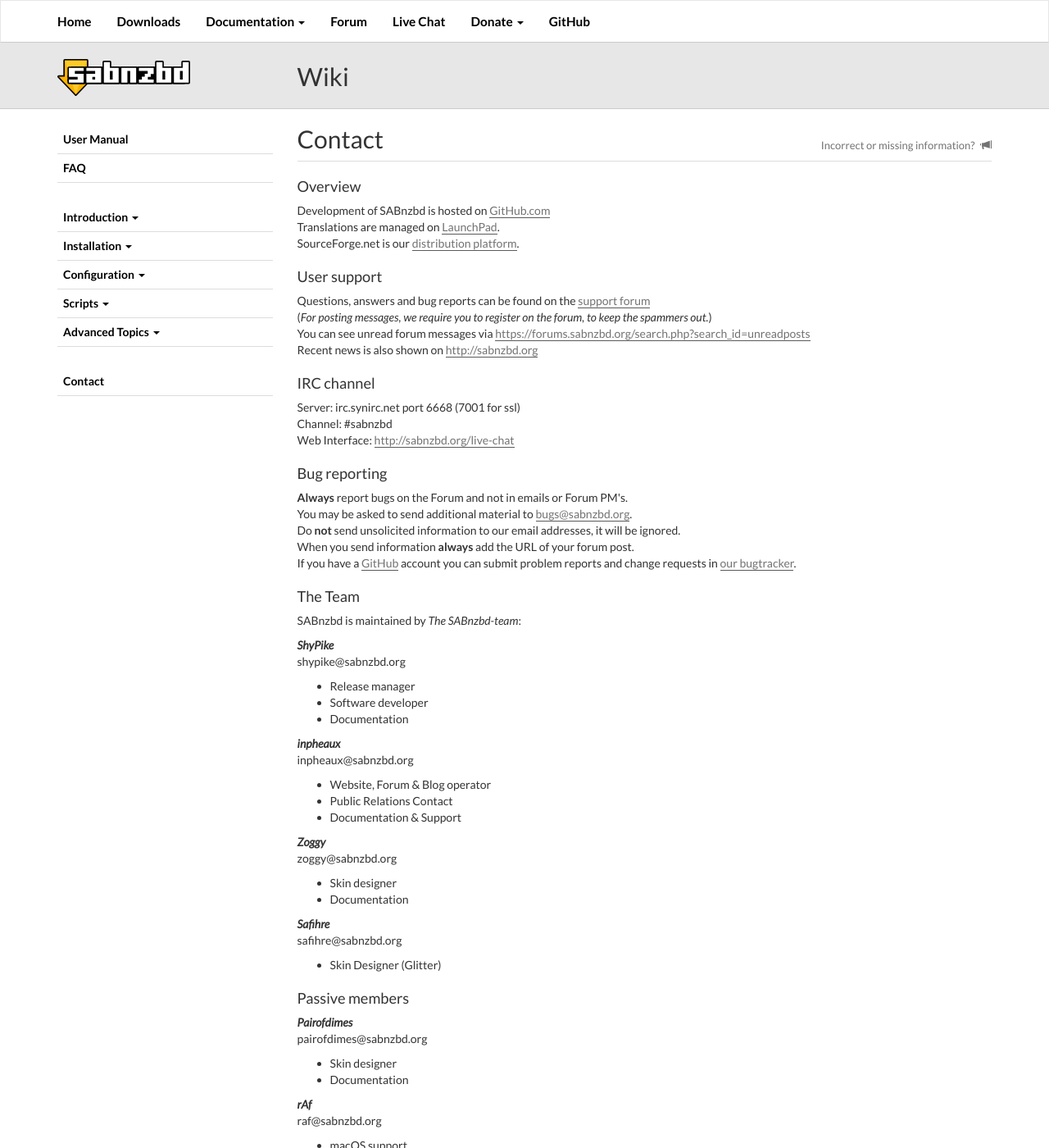
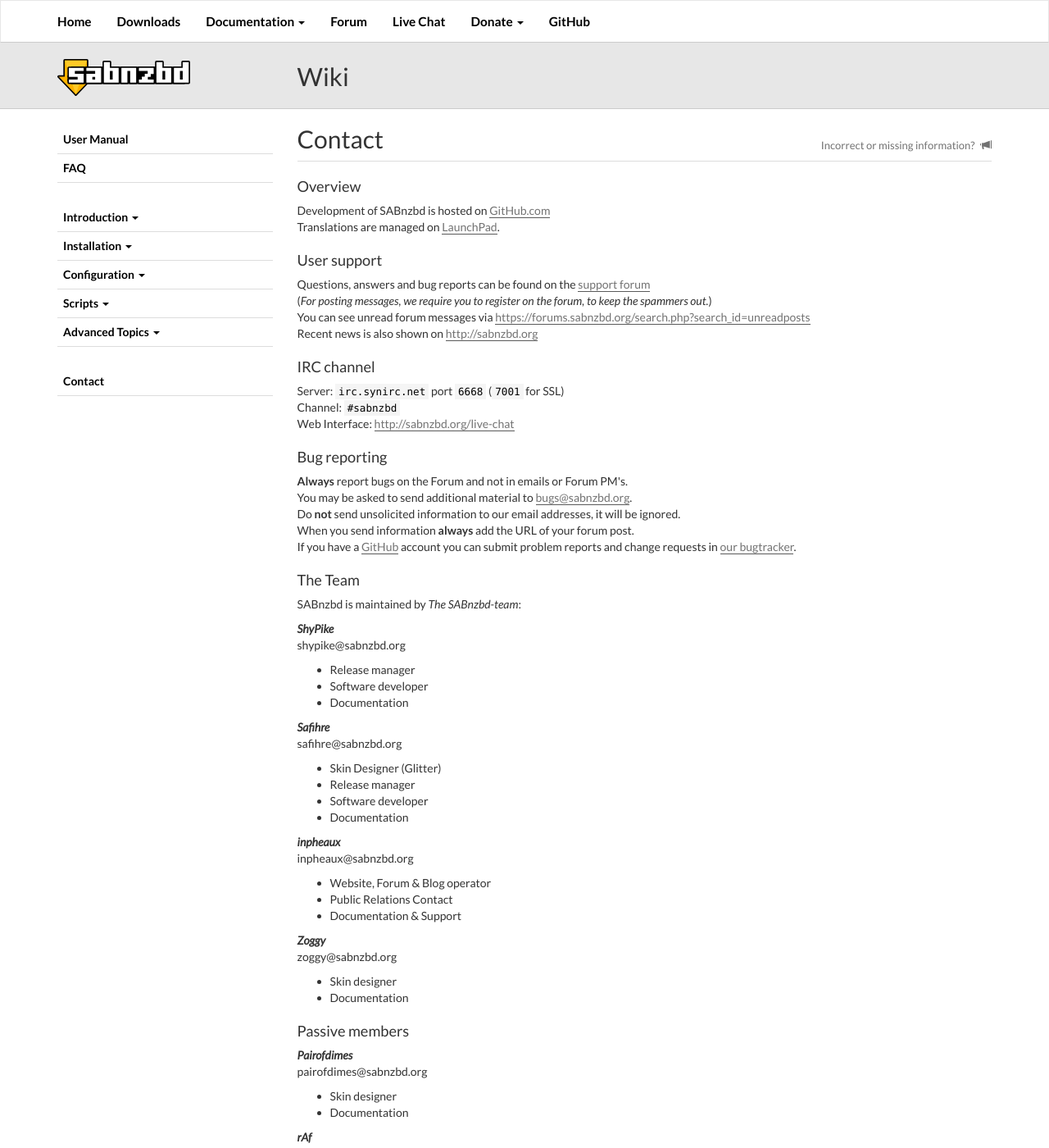
Before and after one commit to sabnzbd/sabnzbd.github.io, a Jekyll site: the page built from wiki/contact.html, in a window 1280 px wide and 1400 px high. Shown: the whole window at 82% size. Built offline with Jekyll 4.4.1, drawn with Linux system fonts in a browser that asks for light colours.

Commit message:
Update Contact page

```diff
--- a/wiki/contact.html
+++ b/wiki/contact.html
@@ -5,7 +5,6 @@
 <h3 id="toc0"><span>Overview</span></h3>
 <p><span>Development of SABnzbd is hosted on <a href="https://github.com/sabnzbd/sabnzbd" target="_blank">GitHub.com</a><br>
     Translations are managed on <a href="https://translations.launchpad.net/sabnzbd" target="_blank">LaunchPad</a>.<br>
-    SourceForge.net is our <a href="http://sourceforge.net/project/showfiles.php?group_id=207766" target="_blank">distribution platform</a>.</span>
 </p>
 <h3 id="toc1"><span><span>User support</span></span></h3>
 <p>Questions, answers and bug reports can be found on the <a href="http://forums.sabnzbd.org">support forum</a><br>
@@ -14,13 +13,13 @@
     Recent news is also shown on <a href="http://sabnzbd.org/" target="_blank">http://sabnzbd.org</a>
 </p>
 <h3 id="toc2"><span>IRC channel</span></h3>
-<p>Server: irc.synirc.net port 6668 (7001 for ssl)<br>
-    Channel: #sabnzbd<br>
+<p>Server: <code>irc.synirc.net</code> port <code>6668</code> (<code>7001</code> for SSL)<br>
+    Channel: <code>#sabnzbd</code><br>
     Web Interface: <a href="http://sabnzbd.org/live-chat" target="_blank">http://sabnzbd.org/live-chat</a>
 </p>
 <h3 id="toc3"><span>Bug reporting</span></h3>
 <p><strong>Always</strong> report bugs on the Forum and not in emails or Forum PM's.<br>
-    You may be asked to send additional material to <span class="wiki-email" style="visibility: visible;"><a href="mailto:bugs@sabnzbd.org">bugs@sabnzbd.org</a></span>.<br>
+    You may be asked to send additional material to <a href="mailto:bugs@sabnzbd.org">bugs@sabnzbd.org</a>.<br>
     Do <strong>not</strong> send unsolicited information to our email addresses, it will be ignored.<br>
     When you send information <strong>always</strong> add the URL of your forum post.<br>
     If you have a <a href="https://www.github.com" target="_blank">GitHub</a> account you can submit problem reports and change requests in <a href="https://github.com/sabnzbd/sabnzbd/issues" target="_blank">our bugtracker</a>.
@@ -28,15 +27,24 @@
 <h3 id="toc4"><span>The Team</span></h3>
 <p>SABnzbd is maintained by <em>The SABnzbd-team</em>:</p>
 <p><em><strong>ShyPike</strong></em><br>
-    <span style="white-space: pre-wrap;">shypike@sabnzbd.org</span>
+    <span>shypike@sabnzbd.org</span>
 </p>
 <ul>
     <li>Release manager</li>
     <li>Software developer</li>
     <li>Documentation</li>
 </ul>
+<p><em><strong>Safihre</strong></em><br>
+    <span>safihre@sabnzbd.org</span>
+</p>
+<ul>
+    <li>Skin Designer (Glitter)</li>
+    <li>Release manager</li>
+    <li>Software developer</li>
+    <li>Documentation</li>
+</ul>
 <p><em><strong>inpheaux</strong></em><br>
-    <span style="white-space: pre-wrap;">inpheaux@sabnzbd.org</span>
+    <span>inpheaux@sabnzbd.org</span>
 </p>
 <ul>
     <li>Website, Forum &amp; Blog operator</li>
@@ -44,35 +52,30 @@
     <li>Documentation &amp; Support</li>
 </ul>
 <p><em><strong>Zoggy</strong></em><br>
-    <span style="white-space: pre-wrap;">zoggy@sabnzbd.org</span>
+    <span>zoggy@sabnzbd.org</span>
 </p>
 <ul>
     <li>Skin designer</li>
     <li>Documentation</li>
 </ul>
-<p><em><strong>Safihre</strong></em><br>
-    <span style="white-space: pre-wrap;">safihre@sabnzbd.org</span>
-</p>
-<ul>
-    <li>Skin Designer (Glitter)</li>
-</ul>
+
 <h3 id="toc5"><span>Passive members</span></h3>
 <p><em><strong>Pairofdimes</strong></em><br>
-    <span style="white-space: pre-wrap;">pairofdimes@sabnzbd.org</span>
+    <span>pairofdimes@sabnzbd.org</span>
 </p>
 <ul>
     <li>Skin designer</li>
     <li>Documentation</li>
 </ul>
 <p><em><strong>rAf</strong></em><br>
-    <span style="white-space: pre-wrap;">raf@sabnzbd.org</span>
+    <span>raf@sabnzbd.org</span>
 </p>
 <ul>
     <li>macOS support</li>
     <li>Creator of the native macOS.app</li>
 </ul>
 <p><em><strong>Sw1tch</strong></em><br>
-    <span style="white-space: pre-wrap;">switch@sabnzbd.org</span>
+    <span>switch@sabnzbd.org</span>
 </p>
 <ul>
     <li>Software developer</li>
@@ -99,7 +102,7 @@
 </ul>
 <h3 id="toc7"><span>Copyrights</span></h3>
 <p>The SABnzbd software is covered by the GPL2 license or any later release (at your choice).<br>
-    Original copyright by <span style="white-space: pre-wrap;">tdian@users.sourceforge.net</span> (upto release 0.2.5)<br>
+    Original copyright by <span>tdian@users.sourceforge.net</span> (upto release 0.2.5)<br>
     All subsequent releases copyright by <em>The SABnzbd-Team</em>, consisting of the above listed members.
 </p>
 <p>This Wiki Site is covered by "Creative Commons Attribution-ShareAlike 3.0 License" (see bottom of this page).<br>
```
